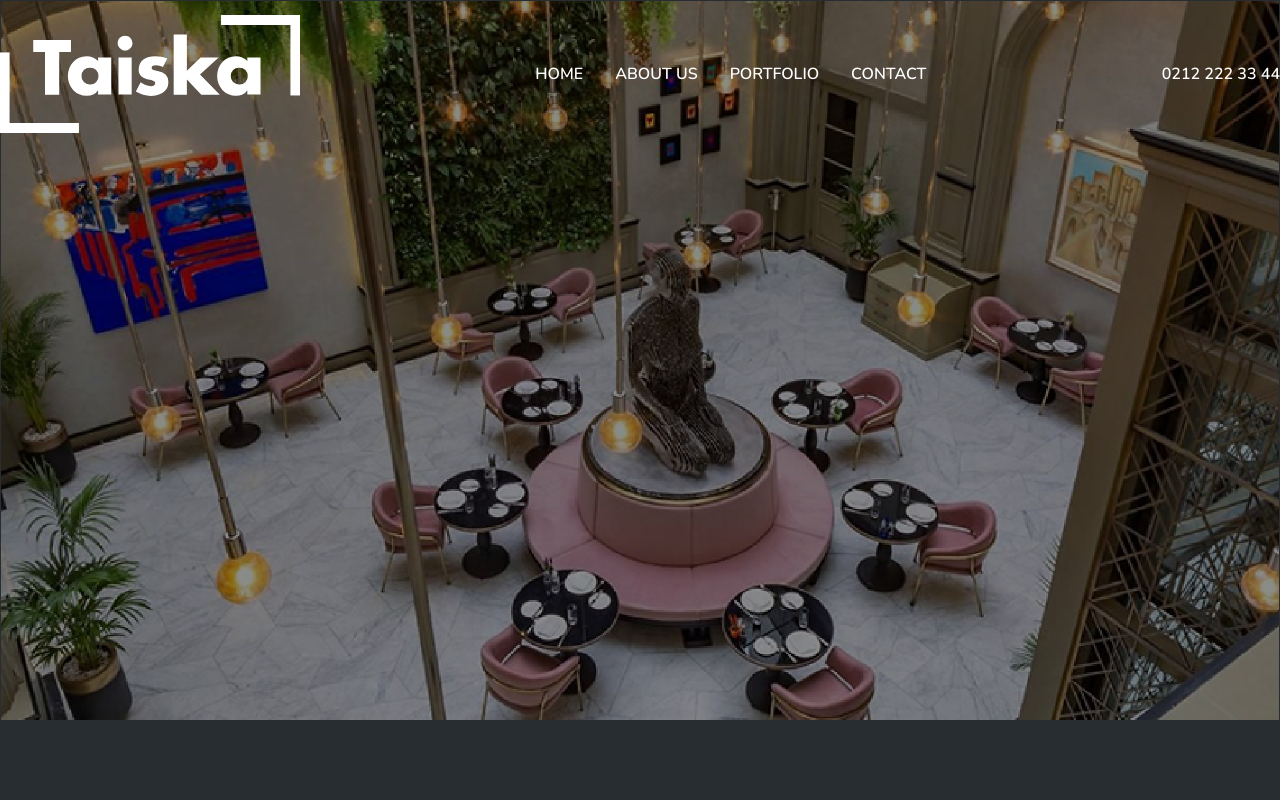
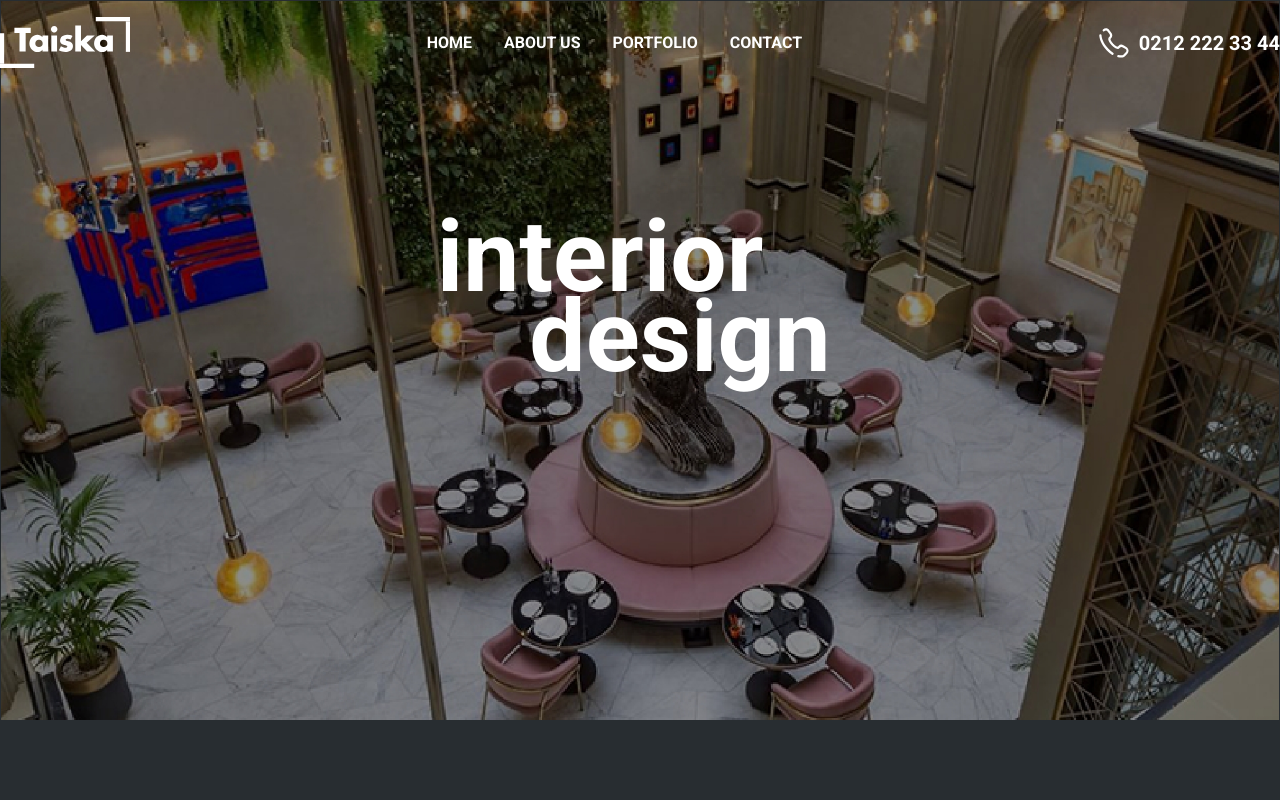
Before and after one commit to serhatdyr/taiska.com.tr, a Next.js app: page / in a window 1280 px wide. Shown: the top 800 px of the page. Built offline with nearby package versions, Linux system fonts and the light colour scheme.

Commit message:
Header ve slider düzenlendi.

```diff
--- a/components/Navbar.js
+++ b/components/Navbar.js
@@ -1,7 +1,7 @@
 import Link from 'next/link';
-import Image from 'next/image';
 import { useState, useEffect } from 'react';
 import Logo from '../components/icons/Logo';
+import Phone from '../components/icons/Phone';
 
 const Navbar = () => {
     const [scrolled, setScrolled] = useState(false);
@@ -24,7 +24,6 @@ const Navbar = () => {
             <div className="container mx-auto flex flex-row">
                 <div className="logo flex-none">
                     <Link href="/">
-                        {/* <Image src="/logo.png" width={198} height={78} /> */}
                         <Logo className="logo-svg" />
                     </Link>
                 </div>
@@ -35,7 +34,10 @@ const Navbar = () => {
                     <li className='m-4 flex items-center'><Link href="#contact">CONTACT</Link></li>
                 </ul>
                 <div className='navbar-phone flex-none flex items-center'>
-                    <a href='tel:02122223344'>0212 222 33 44</a>
+                    <a href='tel:02122223344'>
+                      <Phone className="navbar-phone-icon" />
+                      <span>0212 222 33 44</span>
+                    </a>
                 </div>
             </div>
         </nav>
--- a/components/VerticalSlider.js
+++ b/components/VerticalSlider.js
@@ -5,7 +5,7 @@ import Image from 'next/image';
 
 function VerticalSlider() {
   const settings = {
-    dots: true,
+    dots: false,
     infinite: true,
     slidesToShow: 1,
     slidesToScroll: 1,
@@ -21,11 +21,23 @@ function VerticalSlider() {
   return (
     <div className="vertical-slider" id="home">
       <Slider {...settings}>
-        <div>
-          <Image src="/src/assets/images/slider/01.jpg" width="100" height="100" />
+        <div className="slick-slide-item">
+          <Image src="/src/assets/images/slider/01.jpg" width="1920" height="1080" />
+          <div className="slider-text">
+            <div className="slider-text-sub">
+              <div className="slider-text-first">interior</div>
+              <div className="slider-text-second">design</div>
+            </div>
+          </div>
         </div>
-        <div>
-          <Image src="/src/assets/images/slider/02.jpg" width="100" height="100" />
+        <div className="slick-slide-item">
+          <Image src="/src/assets/images/slider/02.jpg" width="1920" height="1080" />
+          <div className="slider-text">
+            <div className="slider-text-sub">
+              <div className="slider-text-first">steel</div>
+              <div className="slider-text-second">works</div>
+            </div>
+          </div>
         </div>
       </Slider>
     </div>
--- a/pages/index.js
+++ b/pages/index.js
@@ -1,20 +1,16 @@
 import Head from "next/head";
-import Image from "next/image";
-import { Geist, Geist_Mono, Roboto } from "next/font/google";
+import {  Roboto } from "next/font/google";
 import AboutUs from "@/components/AboutUs";
 import Portfolio from "@/components/Portfolio";
 import Contact from "@/components/Contact";
 import VerticalSlider from "@/components/VerticalSlider";
 
-const geistSans = Geist({
-  variable: "--font-geist-sans",
+const roboto = Roboto({
+  variable: "--font-roboto",
   subsets: ["latin"],
+  weight: ['400', '700']
 });
 
-const geistMono = Geist_Mono({
-  variable: "--font-geist-mono",
-  subsets: ["latin"],
-});
 
 export default function Home() {
   return (
@@ -23,7 +19,7 @@ export default function Home() {
         <title>Home Taiska</title>
         <meta name="keywords" content="taiska" />
       </Head>
-      <VerticalSlider />
+      <VerticalSlider className={roboto.className} />
       <AboutUs />
       <Portfolio />
       <Contact />
--- a/styles/globals.css
+++ b/styles/globals.css
@@ -10,7 +10,7 @@ html{
 body {
   background: #282D31;
   color: #ffff;
-  font-family: "Nunito";
+  font-family: "Roboto";
   height: 100%;
 }
 
--- a/styles/navbar.css
+++ b/styles/navbar.css
@@ -20,15 +20,34 @@
 
   .navbar .logo .logo-svg{
     fill:#fff;
+    width: 130px;
   }
 
   .navbar .navbar-phone a{
     color:#fff;
+    display: flex;
+    align-items: center;
   }
+
+  .navbar-phone-icon{
+    width: 30px;
+    margin-right: 10px;
+    fill: #fff;
+  }
+
+
+  .navbar .navbar-phone a span{
+    font-size: 20px;
+  }
+
 
 
   .navbar.scrolled {
     background-color: #fff;
+  }
+
+  .navbar.scrolled .navbar-phone-icon{
+    fill: #282D31;
   }
 
   .navbar.scrolled .logo .logo-svg{
--- a/styles/vertical-slider.css
+++ b/styles/vertical-slider.css
@@ -2,6 +2,7 @@
     width: 100%;
     height: 100%;
     overflow: hidden;
+    position: relative;
 }
 
 .slick-slider,
@@ -19,3 +20,38 @@
 .slick-arrow{
     position: absolute;
 }
+
+.slick-slide-item{
+    position: relative;
+}
+
+.slider-text{
+    position: absolute;
+    left: 0;
+    top: 0;
+    width: 100%;
+    height: 100%;
+    text-align: center;
+    display: flex;
+    align-items: center;
+    justify-content: center;
+}
+
+.slider-text-sub{
+    margin-top: -10%;
+}
+
+
+.slider-text-first{
+    margin-right: 80px;
+    font-size: 100px;
+    line-height: 80px;
+    font-weight: 700;
+}
+
+.slider-text-second{
+    margin-left: 80px;
+    font-size: 100px;
+    line-height: 80px;
+    font-weight: 700;
+}
```
